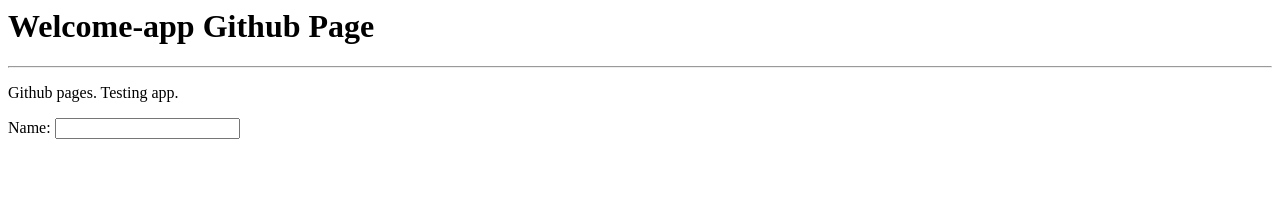
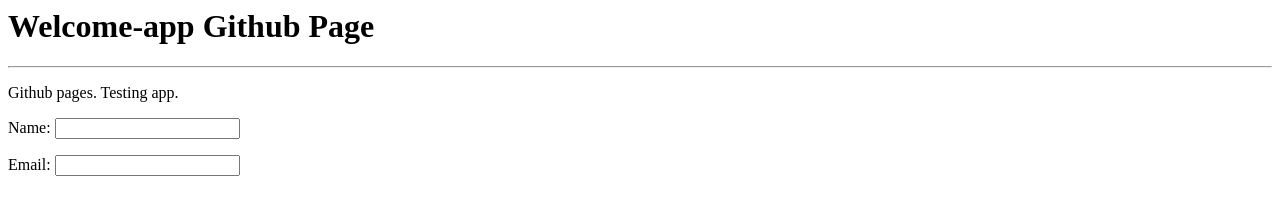
Before and after one commit to inamicode/welcome-app, a plain HTML site: page index.html in a window 1280 px wide. Drawn offline with Linux system fonts and the light colour scheme.

Commit message:
updating index.html form-feature version 2

```diff
--- a/index.html
+++ b/index.html
@@ -11,6 +11,7 @@
     <p>Github pages. Testing app.</p>
     <form>
         Name: <input type="text" id="name">
+        <p>Email: <input type="email" id="email"></p>
     </form>
 
     <script src="app.js"></script>
```
